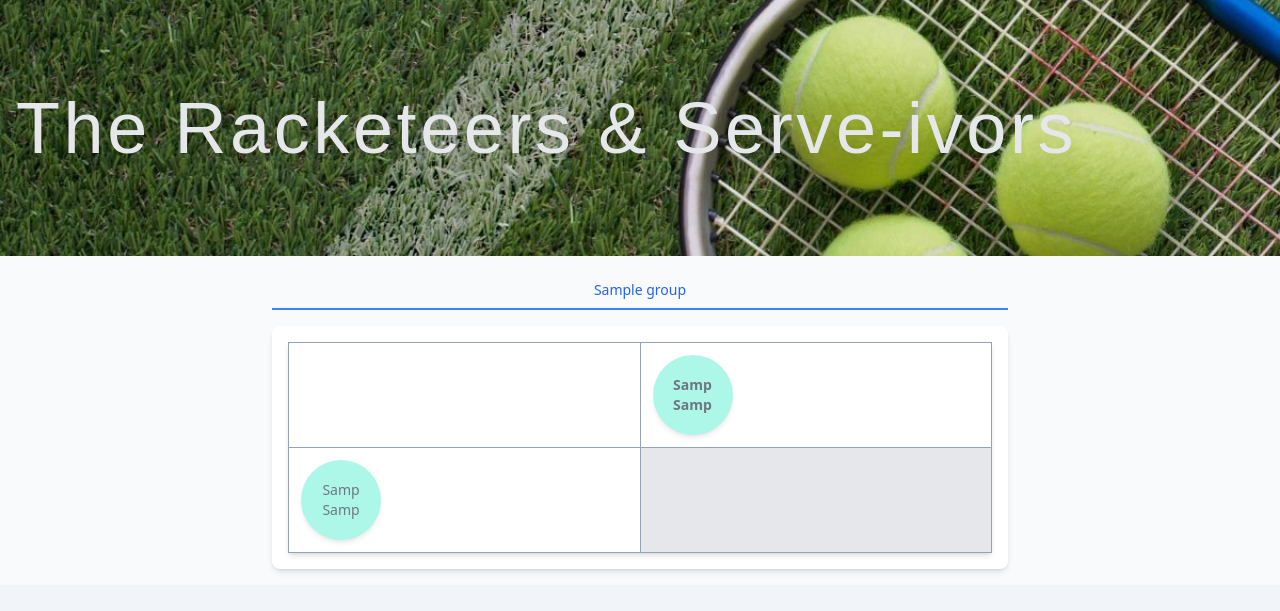
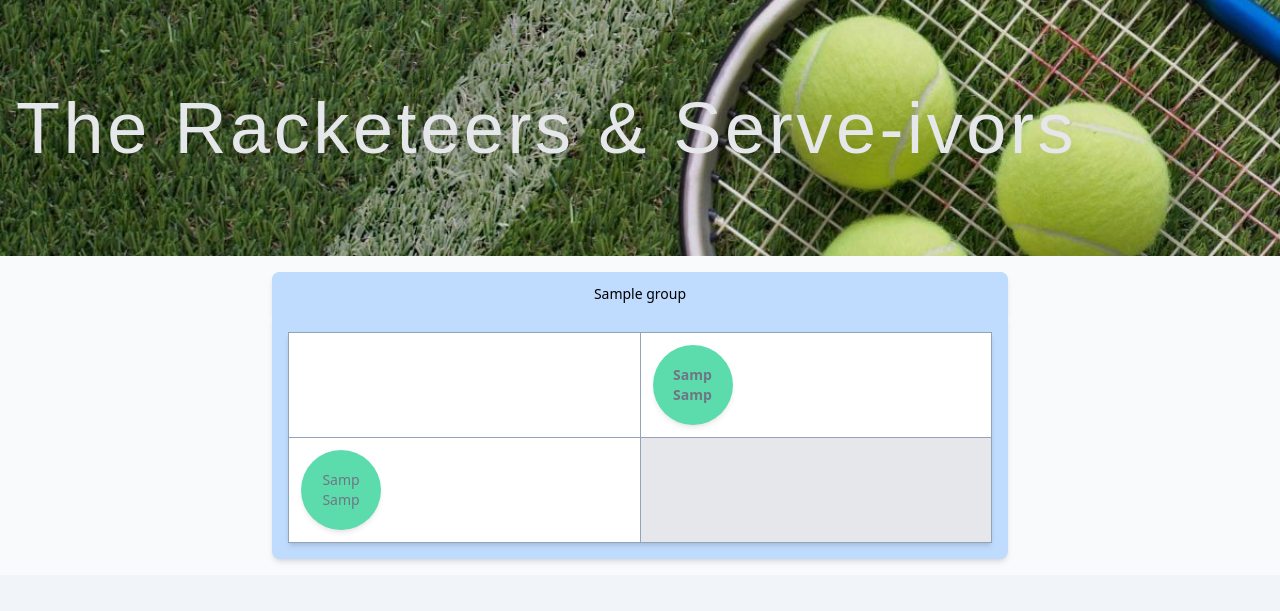
Before and after one commit to keithbloom/tennis-doubles, a Django app: page / in a window 1280 px wide. Shown: the top 611 px of the page. Run offline with Django 5.2, Linux system fonts and the light colour scheme; tables that the repository leaves empty hold one stand-in row (values such as "Sample post"); parts of the project's set-up code (start-up, migrations or seed data) failed here and were passed over; some web fonts are replaced.

Commit message:
adds more defined tabs for scores table

```diff
--- a/tennis_doubles/settings.py
+++ b/tennis_doubles/settings.py
@@ -31,7 +31,7 @@
 # SECURITY WARNING: don't run with debug turned on in production!
 DEBUG = env('DEBUG')
 
-ALLOWED_HOSTS = ['localhost', '127.0.0.1', '.fly.dev', '0.0.0.0']
+ALLOWED_HOSTS = ['localhost', '127.0.0.1', '.fly.dev', '0.0.0.0', '*']
 
 CSRF_TRUSTED_ORIGINS = ['https://*.fly.dev']
 
--- a/tournament/static/css/output.css
+++ b/tournament/static/css/output.css
@@ -608,8 +608,16 @@
   inset: 0px;
 }
 
+.bottom-0 {
+  bottom: 0px;
+}
+
 .left-0 {
   left: 0px;
+}
+
+.right-0 {
+  right: 0px;
 }
 
 .z-10 {
@@ -625,24 +633,12 @@
   margin-bottom: -1px;
 }
 
-.mb-4 {
-  margin-bottom: 1rem;
-}
-
-.mb-8 {
-  margin-bottom: 2rem;
-}
-
 .mt-4 {
   margin-top: 1rem;
 }
 
 .block {
   display: block;
-}
-
-.inline-block {
-  display: inline-block;
 }
 
 .flex {
@@ -653,8 +649,8 @@
   display: table;
 }
 
-.grid {
-  display: grid;
+.h-1 {
+  height: 0.25rem;
 }
 
 .h-16 {
@@ -681,8 +677,28 @@
   max-width: 48rem;
 }
 
+.flex-1 {
+  flex: 1 1 0%;
+}
+
 .border-collapse {
   border-collapse: collapse;
+}
+
+.scale-100 {
+  --tw-scale-x: 1;
+  --tw-scale-y: 1;
+  transform: translate(var(--tw-translate-x), var(--tw-translate-y)) rotate(var(--tw-rotate)) skewX(var(--tw-skew-x)) skewY(var(--tw-skew-y)) scaleX(var(--tw-scale-x)) scaleY(var(--tw-scale-y));
+}
+
+.scale-95 {
+  --tw-scale-x: .95;
+  --tw-scale-y: .95;
+  transform: translate(var(--tw-translate-x), var(--tw-translate-y)) rotate(var(--tw-rotate)) skewX(var(--tw-skew-x)) skewY(var(--tw-skew-y)) scaleX(var(--tw-scale-x)) scaleY(var(--tw-scale-y));
+}
+
+.transform {
+  transform: translate(var(--tw-translate-x), var(--tw-translate-y)) rotate(var(--tw-rotate)) skewX(var(--tw-skew-x)) skewY(var(--tw-skew-y)) scaleX(var(--tw-scale-x)) scaleY(var(--tw-scale-y));
 }
 
 .flex-col {
@@ -701,6 +717,10 @@
   justify-content: center;
 }
 
+.overflow-hidden {
+  overflow: hidden;
+}
+
 .overflow-x-auto {
   overflow-x: auto;
 }
@@ -713,8 +733,14 @@
   border-radius: 0.5rem;
 }
 
-.rounded-xl {
-  border-radius: 0.75rem;
+.rounded-b-lg {
+  border-bottom-right-radius: 0.5rem;
+  border-bottom-left-radius: 0.5rem;
+}
+
+.rounded-t-lg {
+  border-top-left-radius: 0.5rem;
+  border-top-right-radius: 0.5rem;
 }
 
 .border {
@@ -729,9 +755,19 @@
   border-bottom-width: 2px;
 }
 
+.border-blue-500 {
+  --tw-border-opacity: 1;
+  border-color: rgb(59 130 246 / var(--tw-border-opacity));
+}
+
 .border-gray-200 {
   --tw-border-opacity: 1;
   border-color: rgb(229 231 235 / var(--tw-border-opacity));
+}
+
+.border-gray-300 {
+  --tw-border-opacity: 1;
+  border-color: rgb(209 213 219 / var(--tw-border-opacity));
 }
 
 .border-slate-400 {
@@ -743,19 +779,14 @@
   border-color: transparent;
 }
 
-.border-blue-500 {
-  --tw-border-opacity: 1;
-  border-color: rgb(59 130 246 / var(--tw-border-opacity));
-}
-
-.border-gray-300 {
-  --tw-border-opacity: 1;
-  border-color: rgb(209 213 219 / var(--tw-border-opacity));
-}
-
 .bg-black {
   --tw-bg-opacity: 1;
   background-color: rgb(0 0 0 / var(--tw-bg-opacity));
+}
+
+.bg-blue-500 {
+  --tw-bg-opacity: 1;
+  background-color: rgb(59 130 246 / var(--tw-bg-opacity));
 }
 
 .bg-custom-badge-0 {
@@ -828,6 +859,11 @@
   background-color: rgb(240 92 119 / var(--tw-bg-opacity));
 }
 
+.bg-gray-100 {
+  --tw-bg-opacity: 1;
+  background-color: rgb(243 244 246 / var(--tw-bg-opacity));
+}
+
 .bg-gray-200 {
   --tw-bg-opacity: 1;
   background-color: rgb(229 231 235 / var(--tw-bg-opacity));
@@ -846,6 +882,11 @@
 .bg-white {
   --tw-bg-opacity: 1;
   background-color: rgb(255 255 255 / var(--tw-bg-opacity));
+}
+
+.bg-blue-200 {
+  --tw-bg-opacity: 1;
+  background-color: rgb(191 219 254 / var(--tw-bg-opacity));
 }
 
 .bg-cover {
@@ -879,17 +920,17 @@
   padding-bottom: 0.5rem;
 }
 
+.py-3 {
+  padding-top: 0.75rem;
+  padding-bottom: 0.75rem;
+}
+
 .text-center {
   text-align: center;
 }
 
 .font-monofett {
   font-family: Monofett, sans-serif;
-}
-
-.text-2xl {
-  font-size: 1.5rem;
-  line-height: 2rem;
 }
 
 .text-3xl {
@@ -907,10 +948,6 @@
   line-height: 1rem;
 }
 
-.font-bold {
-  font-weight: 700;
-}
-
 .font-medium {
   font-weight: 500;
 }
@@ -921,6 +958,11 @@
 
 .tracking-wider {
   letter-spacing: 0.05em;
+}
+
+.text-blue-600 {
+  --tw-text-opacity: 1;
+  color: rgb(37 99 235 / var(--tw-text-opacity));
 }
 
 .text-gray-200 {
@@ -938,13 +980,31 @@
   color: rgb(75 85 99 / var(--tw-text-opacity));
 }
 
-.text-blue-600 {
+.text-gray-700 {
   --tw-text-opacity: 1;
-  color: rgb(37 99 235 / var(--tw-text-opacity));
+  color: rgb(55 65 81 / var(--tw-text-opacity));
+}
+
+.text-white {
+  --tw-text-opacity: 1;
+  color: rgb(255 255 255 / var(--tw-text-opacity));
+}
+
+.text-black {
+  --tw-text-opacity: 1;
+  color: rgb(0 0 0 / var(--tw-text-opacity));
+}
+
+.opacity-0 {
+  opacity: 0;
 }
 
 .opacity-10 {
   opacity: 0.1;
+}
+
+.opacity-100 {
+  opacity: 1;
 }
 
 .opacity-80 {
@@ -957,14 +1017,44 @@
   box-shadow: var(--tw-ring-offset-shadow, 0 0 #0000), var(--tw-ring-shadow, 0 0 #0000), var(--tw-shadow);
 }
 
+.transition {
+  transition-property: color, background-color, border-color, text-decoration-color, fill, stroke, opacity, box-shadow, transform, filter, -webkit-backdrop-filter;
+  transition-property: color, background-color, border-color, text-decoration-color, fill, stroke, opacity, box-shadow, transform, filter, backdrop-filter;
+  transition-property: color, background-color, border-color, text-decoration-color, fill, stroke, opacity, box-shadow, transform, filter, backdrop-filter, -webkit-backdrop-filter;
+  transition-timing-function: cubic-bezier(0.4, 0, 0.2, 1);
+  transition-duration: 150ms;
+}
+
+.transition-all {
+  transition-property: all;
+  transition-timing-function: cubic-bezier(0.4, 0, 0.2, 1);
+  transition-duration: 150ms;
+}
+
+.duration-200 {
+  transition-duration: 200ms;
+}
+
+.duration-300 {
+  transition-duration: 300ms;
+}
+
+.ease-in-out {
+  transition-timing-function: cubic-bezier(0.4, 0, 0.2, 1);
+}
+
+.ease-out {
+  transition-timing-function: cubic-bezier(0, 0, 0.2, 1);
+}
+
 .hover\:border-gray-300:hover {
   --tw-border-opacity: 1;
   border-color: rgb(209 213 219 / var(--tw-border-opacity));
 }
 
-.hover\:bg-gray-50:hover {
+.hover\:bg-gray-200:hover {
   --tw-bg-opacity: 1;
-  background-color: rgb(249 250 251 / var(--tw-bg-opacity));
+  background-color: rgb(229 231 235 / var(--tw-bg-opacity));
 }
 
 .hover\:text-gray-700:hover {
--- a/tournament/templates/tournament/grid.html
+++ b/tournament/templates/tournament/grid.html
@@ -6,20 +6,29 @@
     {% header %}
 
     <div class="w-full max-w-3xl mx-auto p-4" x-data="{ activeTab: '{{ group_data.0.group.name }}' }">
-        <div class="border-b border-gray-200">
-            <nav class="-mb-px flex" aria-label="Tabs">
-                {% for data in group_data %}
-                <button class="w-full py-2 px-1 text-center border-b-2 font-medium text-sm" :class="{
-                        'border-blue-500 text-blue-600': activeTab === '{{ data.group.name }}',
-                        'border-transparent text-gray-500 hover:text-gray-700 hover:border-gray-300': activeTab !== '{{ data.group.name }}'
-                    }" @click="activeTab = '{{ data.group.name }}'">
+        <div class="bg-blue-200 rounded-t-lg shadow-md overflow-hidden">
+            <div class="flex">
+                {%  for data in group_data %}
+                <button
+                    class="flex-1 py-3 px-4 text-center font-medium text-sm transition duration-200 ease-in-out relative"
+                    :class="{
+                            'bg-blue-200 text-black': activeTab === '{{ data.group.name }}',
+                            'bg-gray-100 text-gray-700 hover:bg-gray-200': activeTab !== '{{ data.group.name }}'
+                        }" @click="activeTab = '{{ data.group.name }}'">
                     {{ data.group.name }}
+                    <div class="absolute bottom-0 left-0 right-0 h-1 bg-blue-200 transition-all duration-200 ease-in-out"
+                        :class="{'opacity-100': activeTab === '{{ data.group.name }}', 'opacity-0': activeTab !== '{{ data.group.name }}'}">
+                    </div>
                 </button>
                 {% endfor %}
-            </nav>
+            </div>
         </div>
-        <div class="mt-4 p-4 bg-white rounded-lg shadow-md">
+        <div class="bg-blue-200 rounded-b-lg shadow-md p-4" x-show="activeTab"
+            x-transition:enter="transition ease-out duration-300"
+            x-transition:enter-start="opacity-0 transform scale-95"
+            x-transition:enter-end="opacity-100 transform scale-100">
             {% for data in group_data %}
+            {% with group_count=forloop.counter0 %}
             <div x-show="activeTab === '{{ data.group.name }}'">
                 <div class="overflow-x-auto bg-white shadow-md">
                     <table class="w-full border-collapse">
@@ -27,8 +36,9 @@
                             <tr>
                                 <th class="sticky left-0 z-10 p-3 bg-white border border-slate-400"></th>
                                 {% for team in data.teams %}
-                                {% with index=forloop.counter0 %}
-                                <th class="p-3 justify-center border text-center border-slate-400">{% team_name team index %}
+                                {% with index=forloop.counter0 total_rows=data.teams|length  %}
+                                <th class="p-3 justify-center border text-center border-slate-400">
+                                    {% team_name team index group_count=group_count total_teams=total_rows %}
                                 </th>
                                 {% endwith %}
                                 {% endfor %}
@@ -36,12 +46,13 @@
                         </thead>
                         <tbody>
                             {% for row in data.match_grid %}
-                            {% with index=forloop.counter0 name=row|first results=row|slice:"1:" %}
+                            {% with index=forloop.counter0 name=row|first results=row|slice:"1:" total_rows=data.teams|length %}
                             <tr>
                                 <td class="sticky left-0 z-10 p-3 bg-white font-medium border border-slate-400">
-                                    {% team_name team=name index=index %}</td>
+                                    {% team_name team=name index=index group_count=group_count total_teams=total_rows %}</td>
                                 {% for cell in results%}
-                                <td class="p-3 text-center border border-slate-400 {% if cell == None %}bg-gray-200{% endif %}">
+                                <td
+                                    class="p-3 text-center border border-slate-400 {% if cell == None %}bg-gray-200{% endif %}">
                                     {% if cell != None %}{{ cell }}{% endif %}
                                 </td>
                                 {% endfor %}
@@ -52,8 +63,10 @@
                     </table>
                 </div>
             </div>
+            {% endwith %}
             {% endfor %}
         </div>
     </div>
+
 </div>
 {% endblock %}
--- a/tournament/templatetags/custom_tags.py
+++ b/tournament/templatetags/custom_tags.py
@@ -4,8 +4,12 @@
 register = template.Library()
 
 @register.simple_tag
-def team_name(team, index):
-    return render_to_string('components/team_name.html', {'player1': team.player1, 'player2': team.player2, 'index': index})
+def team_name(team, index, group_count, total_teams):
+
+    calculated_index = index
+    if group_count % 2 == 0:
+        calculated_index = total_teams - index
+    return render_to_string('components/team_name.html', {'player1': team.player1, 'player2': team.player2, 'index': calculated_index})
 
 @register.simple_tag
 def header():
@@ -18,3 +22,7 @@
 @register.filter
 def get_item(dictionary, key):
     return dictionary.get(key)
+
+@register.filter
+def sub(a,b):
+    return a - b
--- a/tournament/views.py
+++ b/tournament/views.py
@@ -38,7 +38,5 @@
 
         group_data.append({"group": group, "teams": teams, "match_grid": match_grid})
 
-    logger.info(f"Match group data: {group_data}")
-
     context = {"group_data": group_data}
     return render(request, "tournament/grid.html", context)
```
